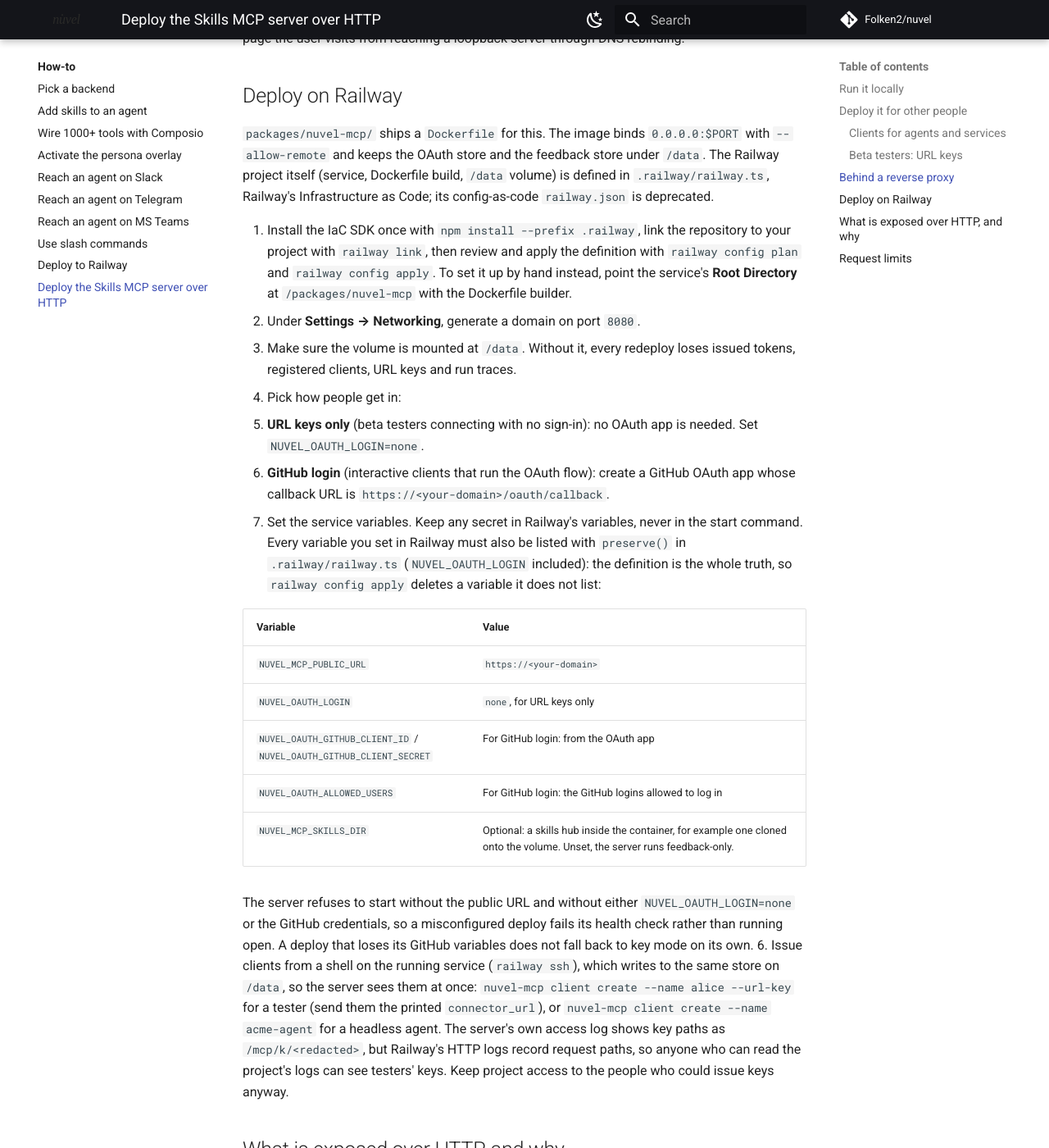
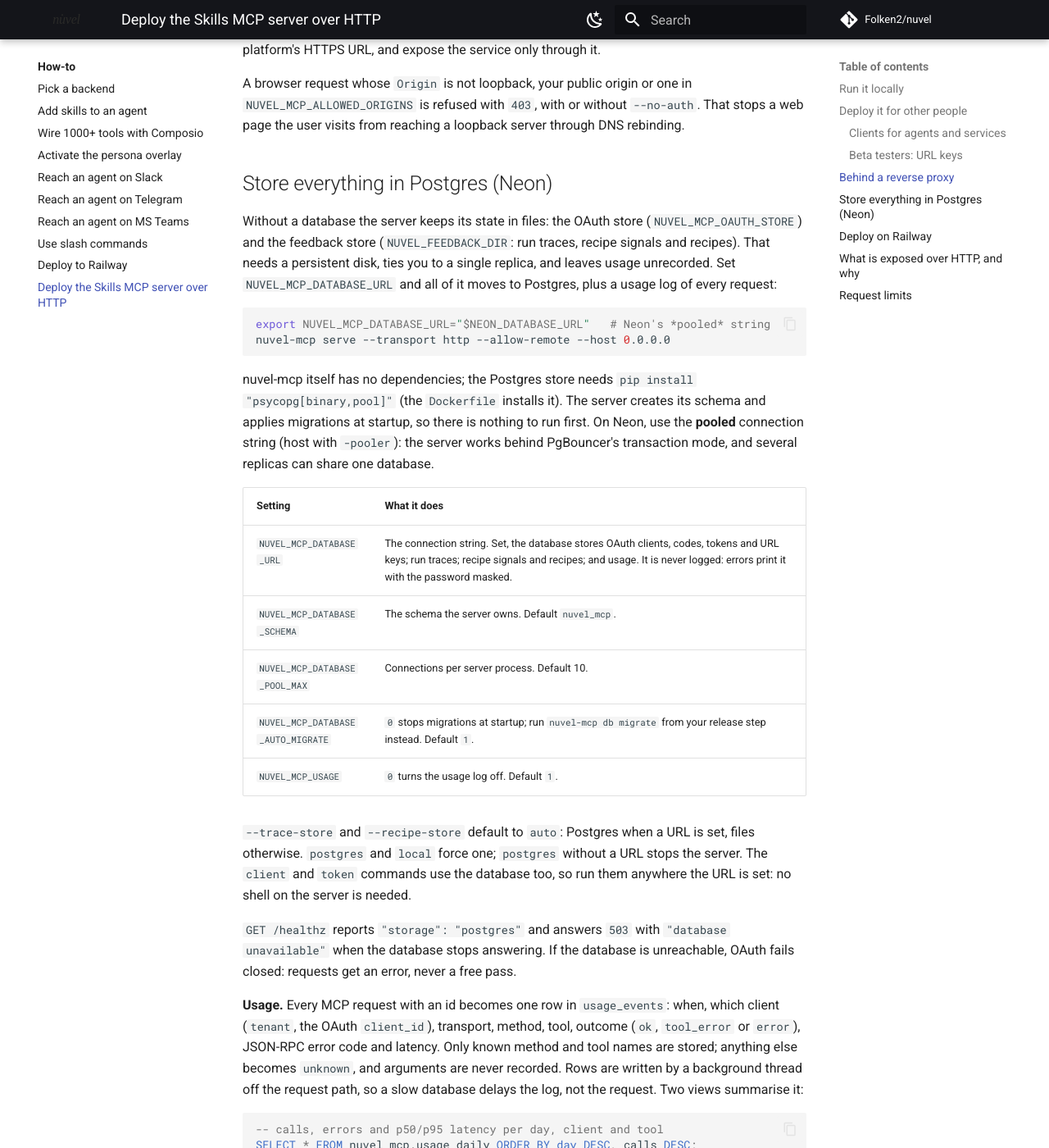
Before and after one commit to Folken2/nuvel, an MkDocs documentation site: the page built from docs/how-to/deploy-skills-mcp.md, in a window 1280 px wide and 1400 px high, scrolled down 4535 px. Shown: the whole window at 82% size. Built offline with MkDocs 1.6.1 and Material for MkDocs 9.7.7, drawn with Linux system fonts in a browser that asks for light colours; comment, search, counter and statistics services are not loaded; some of the changed text lies outside the part shown.

Commit message:
feat(mcp): ship the Postgres store: image, CI job and docs
- Docker image installs psycopg[binary,pool]; files under /data stay the
  fallback when NUVEL_MCP_DATABASE_URL is unset.
- CI: a postgres:17 job runs the nuvel-mcp suite on Postgres and again with
  the OAuth suites on PostgresOAuthStore; the main matrix stays driver-free.
- db import: OAuth is a one-time move. Once the database has held OAuth
  state (oauth_state.version > 0) it is the authority and the file is not
  re-imported, so keys revoked in the database cannot come back
  (--force-oauth overrides).
- Deploy guide: Postgres/Neon section (settings, usage views, moving off the
  volume), Railway steps; README, nuvel skill and spec updated.
- railway.ts preserves NUVEL_MCP_DATABASE_URL.

Co-Authored-By: Claude Opus 5.5 <noreply@anthropic.com>

````diff
--- a/docs/how-to/deploy-skills-mcp.md
+++ b/docs/how-to/deploy-skills-mcp.md
@@ -59,7 +59,8 @@ nuvel-mcp serve --transport http --allow-remote --host 0.0.0.0 --skills-dir ./sk
 | `NUVEL_OAUTH_ALLOWED_USERS` | Comma-separated GitHub logins allowed to log in. Unset, **any** GitHub user may, and the server warns at startup. Set it. |
 | `NUVEL_OAUTH_LOGIN` | `none` turns the interactive login off: `/authorize`, `/register` and the login callbacks answer `404`, and clients connect with a [URL key](#beta-testers-url-keys) or `client_credentials`. GitHub credentials and `NUVEL_OAUTH_DEV_LOGIN` are then ignored, with a warning. Unset, the login is GitHub when its credentials are set, else the dev login, else the server refuses to start. Any other value stops the server with exit code 2. |
 | `NUVEL_OAUTH_REDIRECT_ALLOWLIST` | Extra redirect URIs accepted at client registration, beyond `https://` and loopback ones. |
-| `NUVEL_MCP_OAUTH_STORE` | The token and client store (default `~/.nuvel/oauth.json`, mode 0600). Tokens and secrets are kept only as hashes. Put it on a persistent volume. |
+| `NUVEL_MCP_DATABASE_URL` | A Postgres connection string. Set, OAuth, run traces, recipes and usage all live in that database ([below](#store-everything-in-postgres-neon)); this is the production setup. |
+| `NUVEL_MCP_OAUTH_STORE` | The token and client file when no database is configured (default `~/.nuvel/oauth.json`, mode 0600). Tokens and secrets are kept only as hashes. Put it on a persistent volume. Ignored when `NUVEL_MCP_DATABASE_URL` is set. |
 | `NUVEL_MCP_ALLOWED_ORIGINS`, `NUVEL_MCP_MAX_BODY_BYTES`, `NUVEL_MCP_MAX_SESSIONS`, `NUVEL_MCP_SESSION_TTL` | Optional tuning of the origin allow-list and the request and session caps. |
 | `NUVEL_MCP_REQUEST_DEADLINE` | Wall-clock seconds a client gets to send one whole request (request line, headers, body), however slowly it trickles. Default 30. |
 | `NUVEL_MCP_READ_TIMEOUT` | Seconds a single socket read or write may stall, and how long an idle keep-alive connection is kept. Default 30. The idle keep-alive limit is the smaller of this and `NUVEL_MCP_REQUEST_DEADLINE`. |
@@ -179,11 +180,79 @@ A browser request whose `Origin` is not loopback, your public origin or one in
 That stops a web page the user visits from reaching a loopback server through DNS
 rebinding.
 
+## Store everything in Postgres (Neon)
+
+Without a database the server keeps its state in files: the OAuth store
+(`NUVEL_MCP_OAUTH_STORE`) and the feedback store (`NUVEL_FEEDBACK_DIR`: run
+traces, recipe signals and recipes). That needs a persistent disk, ties you to a
+single replica, and leaves usage unrecorded. Set `NUVEL_MCP_DATABASE_URL` and all
+of it moves to Postgres, plus a usage log of every request:
+
+```bash
+export NUVEL_MCP_DATABASE_URL="$NEON_DATABASE_URL"   # Neon's *pooled* string
+nuvel-mcp serve --transport http --allow-remote --host 0.0.0.0
+```
+
+nuvel-mcp itself has no dependencies; the Postgres store needs
+`pip install "psycopg[binary,pool]"` (the `Dockerfile` installs it). The server
+creates its schema and applies migrations at startup, so there is nothing to run
+first. On Neon, use the **pooled** connection string (host with `-pooler`): the
+server works behind PgBouncer's transaction mode, and several replicas can share
+one database.
+
+| Setting | What it does |
+|---|---|
+| `NUVEL_MCP_DATABASE_URL` | The connection string. Set, the database stores OAuth clients, codes, tokens and URL keys; run traces; recipe signals and recipes; and usage. It is never logged: errors print it with the password masked. |
+| `NUVEL_MCP_DATABASE_SCHEMA` | The schema the server owns. Default `nuvel_mcp`. |
+| `NUVEL_MCP_DATABASE_POOL_MAX` | Connections per server process. Default 10. |
+| `NUVEL_MCP_DATABASE_AUTO_MIGRATE` | `0` stops migrations at startup; run `nuvel-mcp db migrate` from your release step instead. Default `1`. |
+| `NUVEL_MCP_USAGE` | `0` turns the usage log off. Default `1`. |
+
+`--trace-store` and `--recipe-store` default to `auto`: Postgres when a URL is
+set, files otherwise. `postgres` and `local` force one; `postgres` without a URL
+stops the server. The `client` and `token` commands use the database too, so run
+them anywhere the URL is set: no shell on the server is needed.
+
+`GET /healthz` reports `"storage": "postgres"` and answers `503` with
+`"database unavailable"` when the database stops answering. If the database is
+unreachable, OAuth fails closed: requests get an error, never a free pass.
+
+**Usage.** Every MCP request with an id becomes one row in `usage_events`: when,
+which client (`tenant`, the OAuth `client_id`), transport, method, tool,
+outcome (`ok`, `tool_error` or `error`), JSON-RPC error code and latency. Only
+known method and tool names are stored; anything else becomes `unknown`, and
+arguments are never recorded. Rows are written by a background thread off the
+request path, so a slow database delays the log, not the request. Two views
+summarise it:
+
+```sql
+-- calls, errors and p50/p95 latency per day, client and tool
+SELECT * FROM nuvel_mcp.usage_daily ORDER BY day DESC, calls DESC;
+-- skill runs per day by outcome
+SELECT * FROM nuvel_mcp.skill_runs_daily ORDER BY day DESC;
+```
+
+**Moving off the volume.** On a server that has been running on files, copy
+them in once, then point the server at the database:
+
+```bash
+NUVEL_MCP_DATABASE_URL="$NEON_DATABASE_URL" nuvel-mcp db import \
+  --oauth-store /data/oauth.json --feedback-dir /data/feedback
+```
+
+Traces and recipes are deduped, so re-running the import inserts nothing new.
+OAuth is a one-time move: once the database has held OAuth state it is the
+authority, and later imports leave OAuth alone, so a client or key you revoked
+in the database cannot come back from the old file (`--force-oauth` merges it
+anyway). Issued URL keys and tokens keep working, because only their hashes move. `nuvel-mcp db status` shows applied
+migrations and row counts; `nuvel-mcp db migrate` applies pending migrations.
+The same commands exist as `nuvel mcp db …`.
+
 ## Deploy on Railway
 
 `packages/nuvel-mcp/` ships a `Dockerfile` for this. The image binds
-`0.0.0.0:$PORT` with `--allow-remote` and keeps the OAuth store and the feedback
-store under `/data`. The Railway project itself (service, Dockerfile build, `/data`
+`0.0.0.0:$PORT` with `--allow-remote`. With `NUVEL_MCP_DATABASE_URL` set, all
+state is in Postgres; without it, it falls back to files under `/data`. The Railway project itself (service, Dockerfile build, `/data`
 volume) is defined in `.railway/railway.ts`, Railway's Infrastructure as Code;
 its config-as-code `railway.json` is deprecated.
 
@@ -193,8 +262,14 @@ its config-as-code `railway.json` is deprecated.
    up by hand instead, point the service's **Root Directory** at
    `/packages/nuvel-mcp` with the Dockerfile builder.
 2. Under **Settings → Networking**, generate a domain on port `8080`.
-3. Make sure the volume is mounted at `/data`. Without it, every redeploy loses
-   issued tokens, registered clients, URL keys and run traces.
+3. Create a Neon project and copy its **pooled** connection string into the
+   `NUVEL_MCP_DATABASE_URL` variable (step 5). That replaces the volume. Without
+   a database, mount a volume at `/data` instead: otherwise every redeploy loses
+   issued tokens, registered clients, URL keys and run traces. Moving an
+   existing volume deploy over: run `nuvel-mcp db import` (see
+   [above](#store-everything-in-postgres-neon)) from `railway ssh` with the URL
+   set, then add the variable and redeploy; the volume can go once
+   `nuvel-mcp db status` shows the rows.
 4. Pick how people get in:
    - **URL keys only** (beta testers connecting with no sign-in): no OAuth app
      is needed. Set `NUVEL_OAUTH_LOGIN=none`.
@@ -209,6 +284,7 @@ its config-as-code `railway.json` is deprecated.
    | Variable | Value |
    |---|---|
    | `NUVEL_MCP_PUBLIC_URL` | `https://<your-domain>` |
+   | `NUVEL_MCP_DATABASE_URL` | Neon's pooled connection string (a secret) |
    | `NUVEL_OAUTH_LOGIN` | `none`, for URL keys only |
    | `NUVEL_OAUTH_GITHUB_CLIENT_ID` / `NUVEL_OAUTH_GITHUB_CLIENT_SECRET` | For GitHub login: from the OAuth app |
    | `NUVEL_OAUTH_ALLOWED_USERS` | For GitHub login: the GitHub logins allowed to log in |
@@ -218,8 +294,10 @@ its config-as-code `railway.json` is deprecated.
    `NUVEL_OAUTH_LOGIN=none` or the GitHub credentials, so a misconfigured
    deploy fails its health check rather than running open. A deploy that loses
    its GitHub variables does not fall back to key mode on its own.
-6. Issue clients from a shell on the running service (`railway ssh`), which
-   writes to the same store on `/data`, so the server sees them at once:
+6. Issue clients with the database URL set, from your machine
+   (`railway run nuvel-mcp client create …`) or a shell on the service
+   (`railway ssh`); without a database, only the shell reaches the store on
+   `/data`. Either way the server sees new clients at once:
    `nuvel-mcp client create --name alice --url-key` for a tester (send them the
    printed `connector_url`), or `nuvel-mcp client create --name acme-agent` for
    a headless agent. The server's own access log shows key paths as
````
Also changed, not shown: .claude/skills/nuvel/SKILL.md (+3 -1 lines), docs/superpowers/specs/2026-10-29-mcp-postgres-storage-design.md (+6 -3 lines), packages/nuvel-mcp/README.md (+8 -0 lines), 6 other files.
